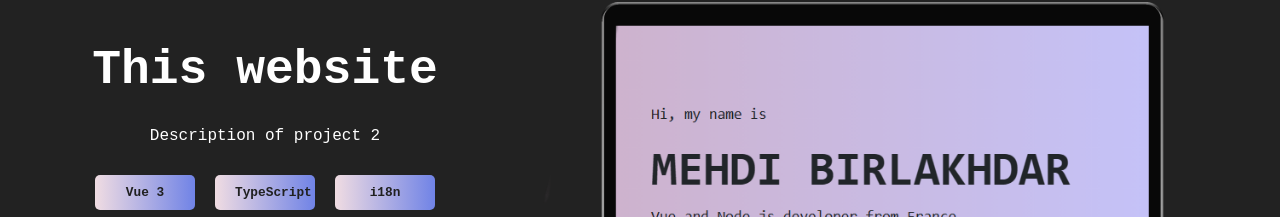
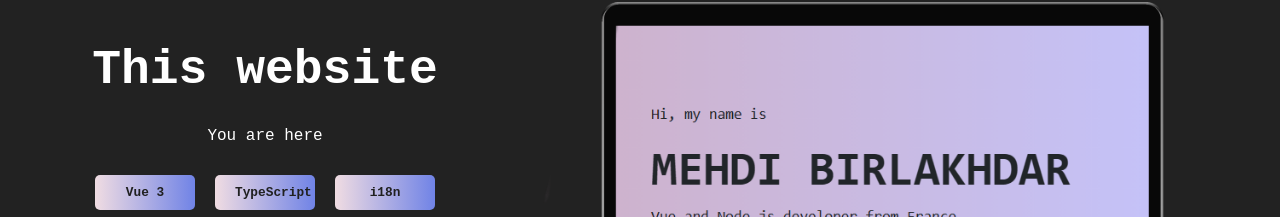
Before and after one commit to soonbtf/Portfolio, a Vue app: page / in a window 1280 px wide. Shown: the part 2142-2359 px from the top of the page. Built offline with nearby package versions, Linux system fonts and the light colour scheme.

Commit message:
add repo links

```diff
--- a/src/assets/i18n.ts
+++ b/src/assets/i18n.ts
@@ -38,7 +38,7 @@ export const data = {
       },
       project2: {
         title: "This website",
-        description: "Description of project 2",
+        description: "You are here",
         img: "/src/assets/thisPortfolio.png",
         link: "https://github.com/soonbtf/Portfolio",
         technos: {
@@ -89,7 +89,7 @@ export const data = {
       },
       project2: {
         title: "Ce site",
-        description: "Description du projet 2",
+        description: "Vous êtes ici",
         img: "/src/assets/thisPortfolio.png",
         link: "https://github.com/soonbtf/Portfolio",
         technos: {
--- a/src/components/main/GetInTouch.vue
+++ b/src/components/main/GetInTouch.vue
@@ -5,7 +5,6 @@
 </template>
 
 <script setup lang="ts">
-import { ref, onMounted } from "vue";
 const props = defineProps({
   text: String,
   type: String,
--- a/src/components/main/Project.vue
+++ b/src/components/main/Project.vue
@@ -10,7 +10,11 @@
         <ul class="project__techno">
           <li v-for="techno in project.technos">{{ techno }}</li>
         </ul>
-        <div class="button">
+        <div
+          class="button"
+          @click="openNewTab(project.link)"
+          :title="project.link"
+        >
           <GetInTouch :text="'View project'" :type="'repo'" />
         </div>
       </div>
@@ -28,6 +32,10 @@ import GetInTouch from "@/components/main/GetInTouch.vue";
 const { t } = useI18n();
 const colors = ["#001F37", "#222222"];
 
+const openNewTab = (link: string): void => {
+  window.open(link, "_blank");
+};
+
 const projects = computed(() => {
   return Object.keys(data.en.projects).map((projectKey) => {
     const project =
@@ -36,6 +44,7 @@ const projects = computed(() => {
       name: t(`projects.${projectKey}.title`),
       description: t(`projects.${projectKey}.description`),
       img: t(`projects.${projectKey}.img`),
+      link: t(`projects.${projectKey}.link`),
       technos: Object.keys(project.technos).map((technoKey) =>
         t(`projects.${projectKey}.technos.${technoKey}`)
       ),
@@ -55,7 +64,7 @@ section {
 article {
   @include fdCol-aiCt;
   position: relative;
-  max-width: 1400px;
+  width: 1400px;
   height: 100%;
   gap: 50px;
   padding: 0 2%;
@@ -113,12 +122,8 @@ article {
   article {
     display: flex;
     flex-direction: row;
-    align-items: center;
     & .text {
       display: flex;
-      // flex-direction: column;
-      // justify-content: flex-start;
-      // align-items: flex-start;
       width: 50%;
       min-width: 350px;
       & h2 {
```
